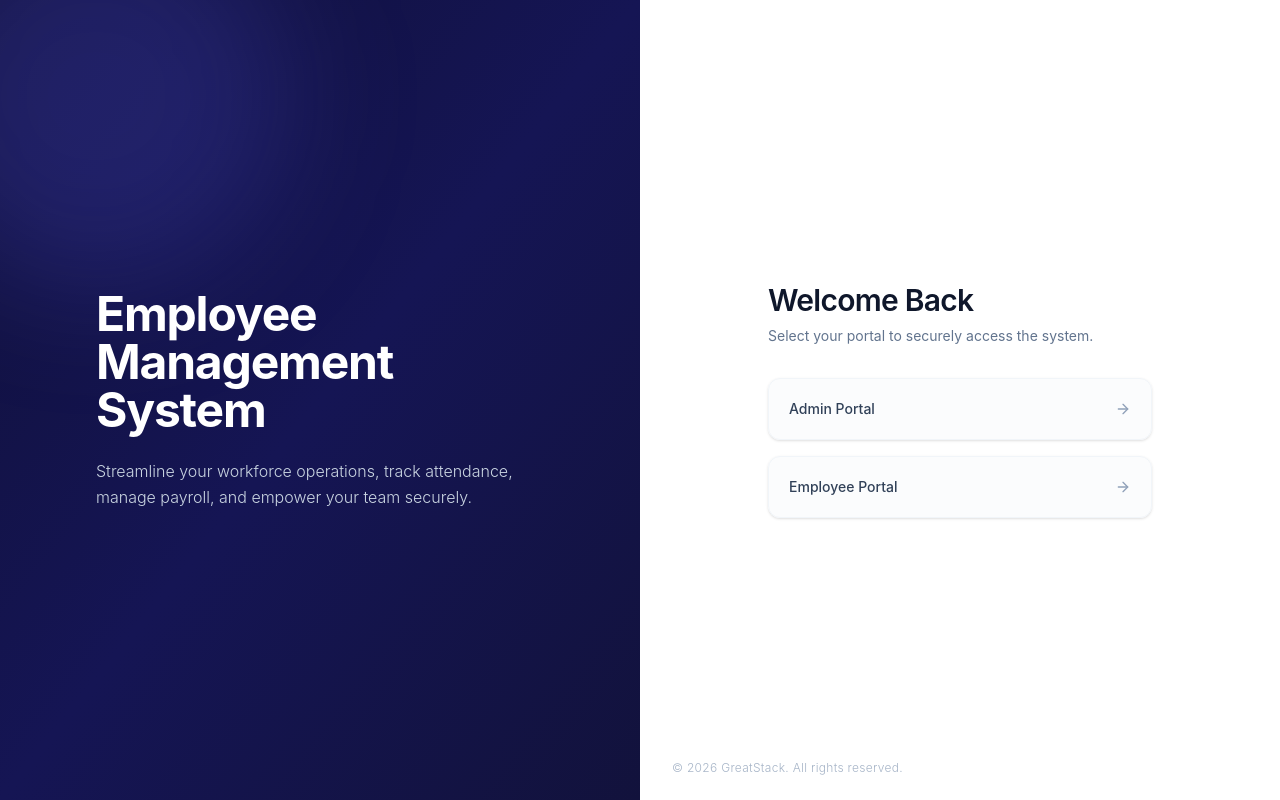
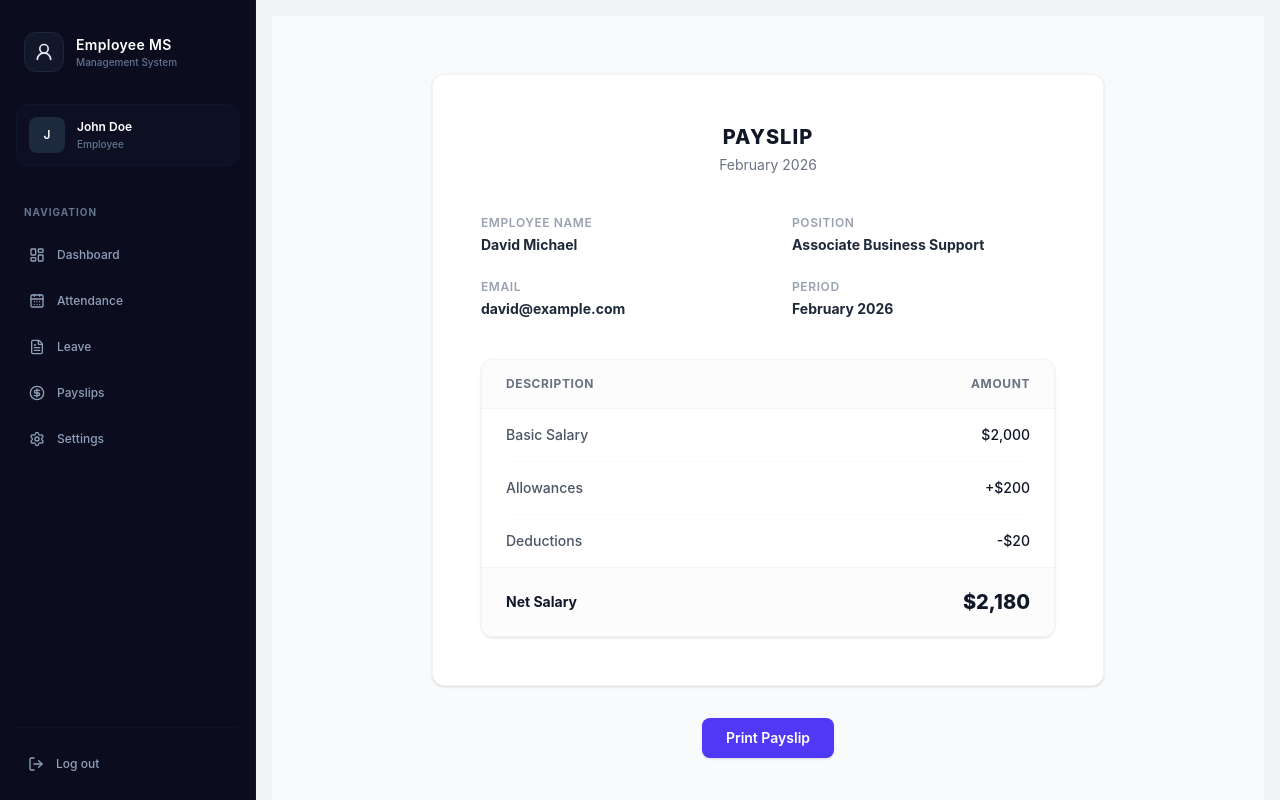
Before and after one commit to shoaib-te/Project-management, a React app in the folder frontend/: page /playslip/1 in a window 1280 px wide. Before the commit this address led to /login. Built offline with nearby package versions, Linux system fonts and the light colour scheme; the HTML template or start-up script is replaced by a standard one.

Commit message:
add in PayslipPrint page in project

```diff
--- a/frontend/src/App.jsx
+++ b/frontend/src/App.jsx
@@ -9,10 +9,11 @@ import Payslip from "./pages/Payslip";
 import Settings from "./pages/Settings";
 import Employee from "./pages/Employee";
 import Attendance from "./pages/Attensdance";
+import PlayslipPrint from "./pages/PlayslipPrint";
 
 function Layout() {
   // Replace this hardcoded string with your actual auth state (e.g., Redux, Context, or localStorage)
-  const user = "";
+  const user = "shoaib";
   const location = useLocation();
   // const [isOpen, setIsOpen] = useState(false);
 
@@ -51,6 +52,7 @@ function App() {
           <Route path="/Settings" element={<Settings />} />
           <Route path="/Employee" element={<Employee />} />
           <Route path="/Attendance" element={< Attendance />} />
+          <Route path="/playslip/:id" element={< PlayslipPrint />} />
 
         </Route>
 
--- a/frontend/src/pages/Payslip.jsx
+++ b/frontend/src/pages/Payslip.jsx
@@ -1,5 +1,7 @@
 import React from 'react'
 import { Plus, Download } from 'lucide-react';
+import { useNavigate } from 'react-router-dom';
+
 function Payslip() {
    const payslips = [
     { id: 1, employee: 'David Michael', period: 'February 2026', basicSalary: '$2,000', netSalary: '$2,180' },
@@ -15,15 +17,18 @@ function Payslip() {
     { id: 2, period: 'January 2026', basicSalary: '$1,000', netSalary: '$1,180' },
   ];
 
+  const navigate = useNavigate();
 
   const handleDownload = (id) => {
     // Action handler logic for exporting files
     console.log(`Downloading payslip ID: ${id}`);
+    navigate(`/playslip/${id}`); // Navigate to the payslip print page
+
   };
 
 
 
-  const data={role:""}
+  const data={role:"admin"}; // Replace with actual role from auth context or state
   if(data.role=== 'admin'){
     return(
       <div className="min-h-screen bg-slate-50/50 p-8 font-sans">
--- /dev/null
+++ b/frontend/src/pages/PlayslipPrint.jsx
@@ -0,0 +1,98 @@
+import React from 'react';
+
+function  PlayslipPrint  (){
+  // Sample data structured based on the image
+  const employeeData = {
+    name: 'David Michael',
+    position: 'Associate Business Support',
+    email: 'david@example.com',
+    period: 'February 2026',
+  };
+
+  const lineItems = [
+    { description: 'Basic Salary', amount: 2000, prefix: '' },
+    { description: 'Allowances', amount: 200, prefix: '+' },
+    { description: 'Deductions', amount: 20, prefix: '-' },
+  ];
+
+  const netSalary = 2180;
+
+  const handlePrint = () => {
+    window.print();
+  };
+
+  return (
+    <div className="min-h-screen bg-gray-50 flex flex-col items-center justify-center p-4 antialiased font-sans">
+      {/* Payslip Card Container */}
+      <div className="w-full max-w-2xl bg-white p-8 md:p-12 rounded-xl shadow-sm border border-gray-100 print:shadow-none print:border-none">
+
+        {/* Header Section */}
+        <div className="text-center mb-10">
+          <h1 className="text-xl font-extrabold text-gray-900 tracking-wider uppercase">Payslip</h1>
+          <p className="text-sm text-gray-500 mt-1">{employeeData.period}</p>
+        </div>
+
+        {/* Employee Details Grid */}
+        <div className="grid grid-cols-1 md:grid-cols-2 gap-y-6 gap-x-12 mb-10 text-sm">
+          <div>
+            <span className="block text-xs font-semibold text-gray-400 uppercase tracking-wider mb-1">Employee Name</span>
+            <span className="font-bold text-gray-800">{employeeData.name}</span>
+          </div>
+          <div>
+            <span className="block text-xs font-semibold text-gray-400 uppercase tracking-wider mb-1">Position</span>
+            <span className="font-bold text-gray-800">{employeeData.position}</span>
+          </div>
+          <div>
+            <span className="block text-xs font-semibold text-gray-400 uppercase tracking-wider mb-1">Email</span>
+            <span className="font-bold text-gray-800">{employeeData.email}</span>
+          </div>
+          <div>
+            <span className="block text-xs font-semibold text-gray-400 uppercase tracking-wider mb-1">Period</span>
+            <span className="font-bold text-gray-800">{employeeData.period}</span>
+          </div>
+        </div>
+
+        {/* Financial Table Container */}
+        <div className="border border-gray-100 rounded-xl overflow-hidden shadow-sm">
+          {/* Table Header */}
+          <div className="grid grid-cols-2 bg-gray-50/50 px-6 py-4 border-b border-gray-100 text-xs font-bold text-gray-500 uppercase tracking-wider">
+            <div>Description</div>
+            <div className="text-right">Amount</div>
+          </div>
+
+          {/* Line Items */}
+          <div className="divide-y divide-gray-50 px-6">
+            {lineItems.map((item, index) => (
+              <div key={index} className="grid grid-cols-2 py-4 text-sm font-medium text-gray-600">
+                <div>{item.description}</div>
+                <div className="text-right text-gray-900">
+                  {item.prefix}${item.amount.toLocaleString()}
+                </div>
+              </div>
+            ))}
+          </div>
+
+          {/* Net Salary Total Row */}
+          <div className="grid grid-cols-2 bg-gray-50/50 px-6 py-5 border-t border-gray-100 items-center">
+            <div className="text-sm font-bold text-gray-900">Net Salary</div>
+            <div className="text-right text-xl font-extrabold text-gray-900">
+              ${netSalary.toLocaleString()}
+            </div>
+          </div>
+        </div>
+      </div>
+
+      {/* Action Button Container */}
+      <div className="mt-8 print:hidden">
+        <button
+          onClick={handlePrint}
+          className="bg-indigo-600 hover:bg-indigo-700 text-white font-semibold text-sm px-6 py-2.5 rounded-lg shadow-sm transition-colors duration-200"
+        >
+          Print Payslip
+        </button>
+      </div>
+    </div>
+  );
+};
+
+export default PlayslipPrint;
```
